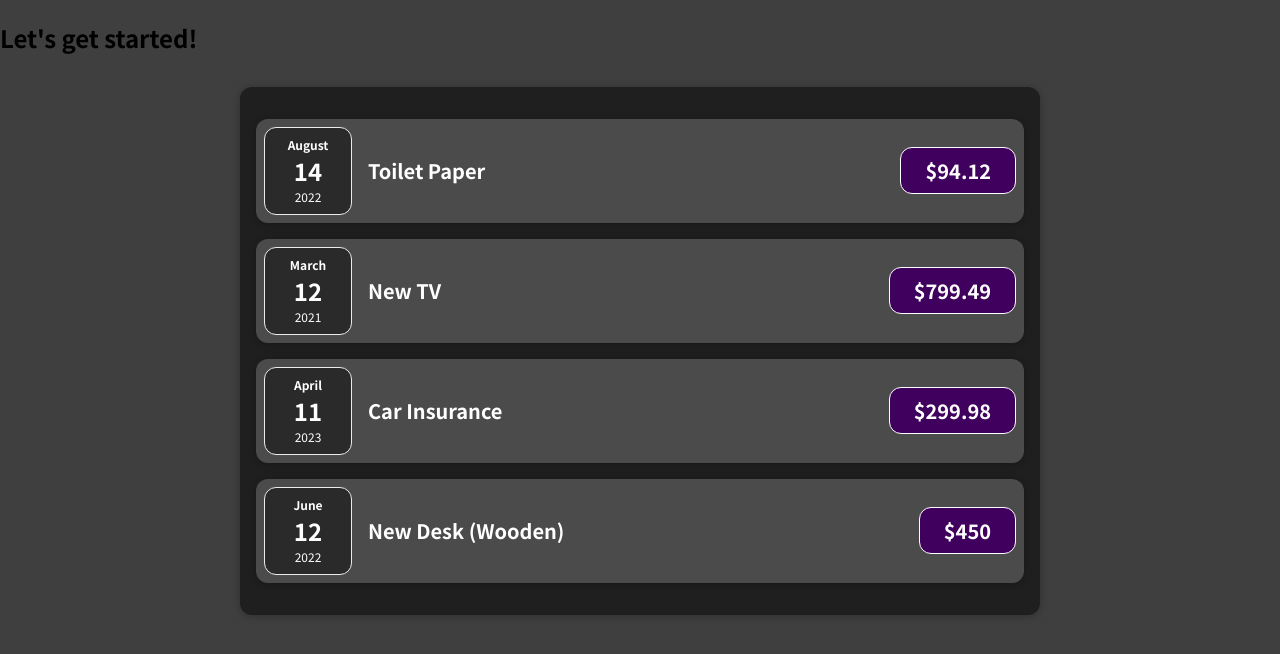
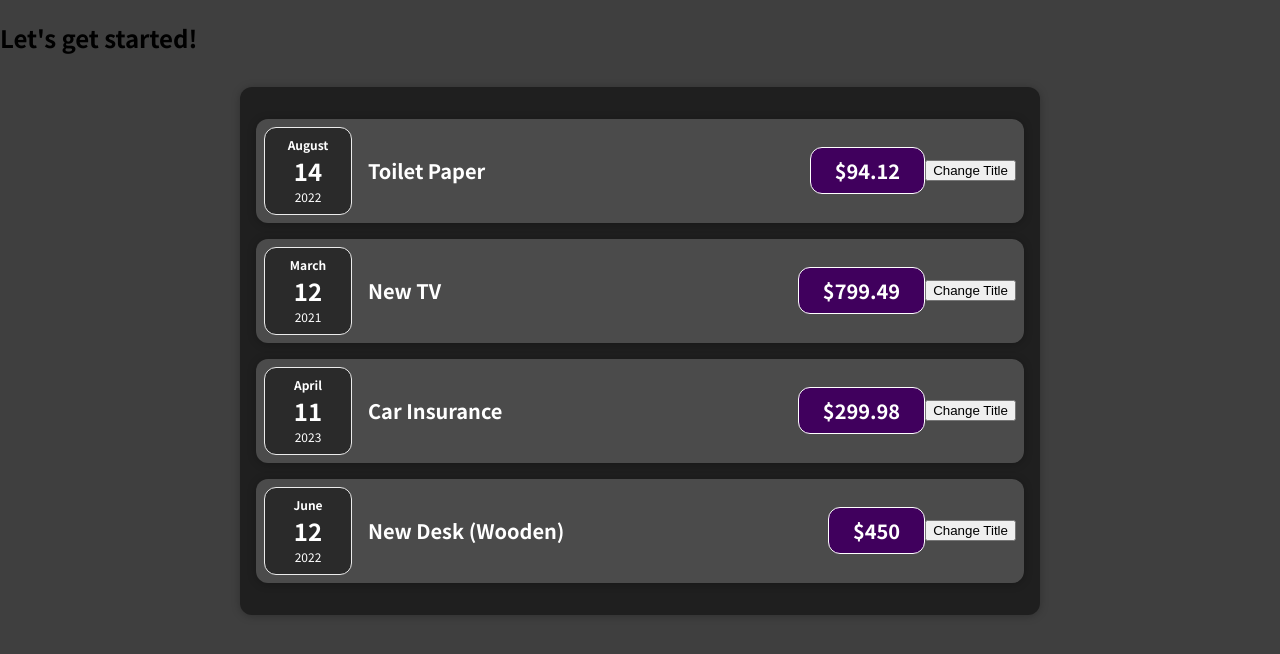
Before and after one commit to pravinps003/react-the-complete-guide, a JavaScript app in the folder code/expense-tracker/: page / in a window 1280 px wide. Shown: the top 654 px of the page. Built offline with nearby package versions, Linux system fonts and the light colour scheme.

Commit message:
listening to event and working with that event handler
- listening to click event using onClick event listener
- handling the event using event handler function passed as a value here which is clickHandler
- better to follow conventions

```diff
--- a/code/expense-tracker/src/components/Expenses/ExpenseItem.js
+++ b/code/expense-tracker/src/components/Expenses/ExpenseItem.js
@@ -3,6 +3,10 @@ import ExpenseDate from './ExpenseDate';
 import './ExpenseItem.css';
 
 const ExpenseItem = (props) => {
+  const clickHandler = () => {
+    console.log('Clicked');
+  };
+
   return (
     <Card className="expense-item">
       <ExpenseDate date={props.date} />
@@ -10,6 +14,7 @@ const ExpenseItem = (props) => {
         <h2>{props.title}</h2>
         <div className="expense-item__price">${props.amount}</div>
       </div>
+      <button onClick={clickHandler}>Change Title</button>
     </Card>
   );
 };
```
